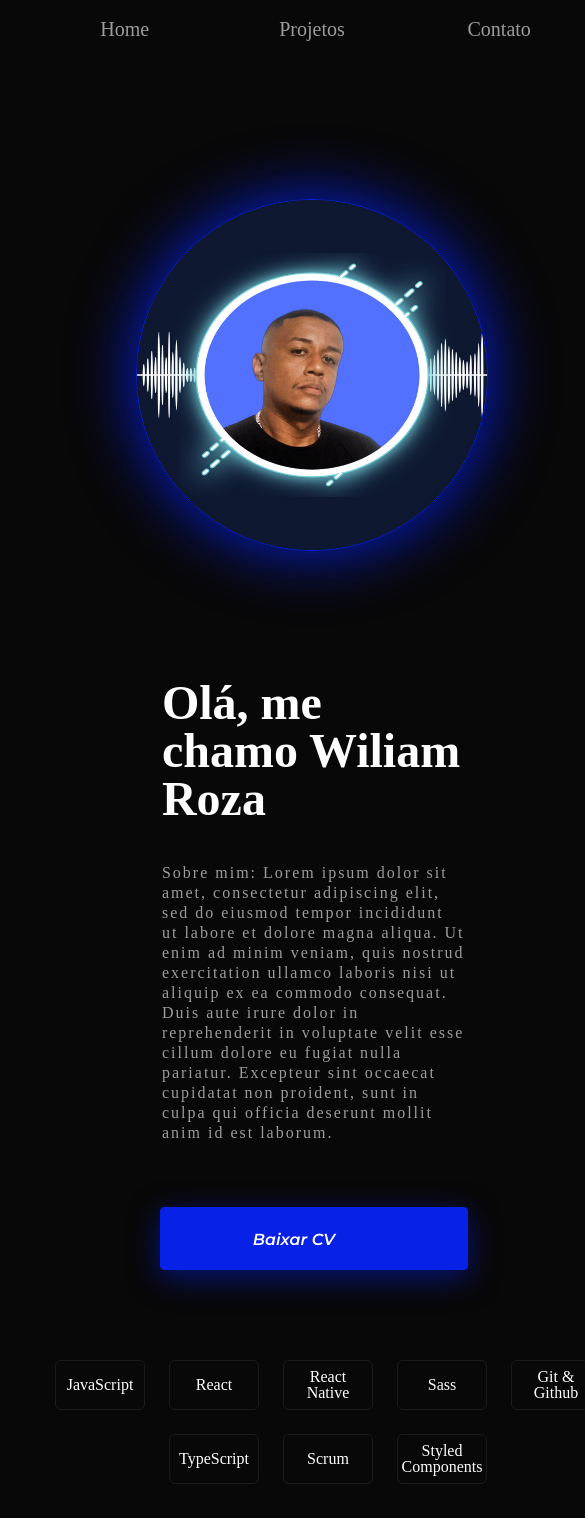
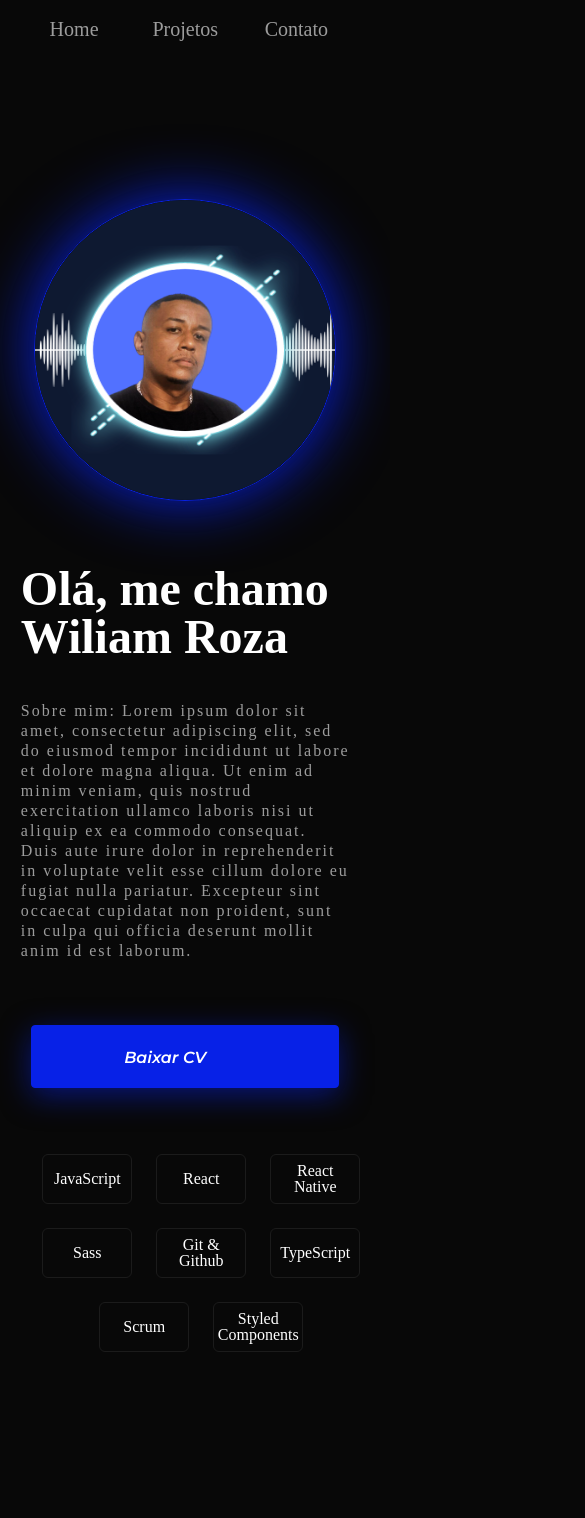
Before and after one commit to devfrontwill/Portfolio, a React (Vite) app: page / in a window 390 px wide. Shown: the top 1518 px of the page, 585 px wide, since content can reach past the window. Built offline with nearby package versions, Linux system fonts and the light colour scheme; some icons are missing.

Commit message:
Style: feito alguns ajustes na responsividade

```diff
--- a/src/pages/Contato/index.jsx
+++ b/src/pages/Contato/index.jsx
@@ -3,6 +3,7 @@ import emailjs from '@emailjs/browser';
 import { PiCaretRightBold } from 'react-icons/pi';
 import styles from './styles.module.scss';
 import Menu from '../../components/Menu';
+import Footer from '../../components/Footer';
 
 
 export default function Contato() {
@@ -108,9 +109,8 @@ export default function Contato() {
 
                 </form>
 
+                <footer className={styles.copyright} >© Copyright Devfrontwill - 2023 All rights reserved</footer>
             </div>
-
-            <footer className={styles.copyright} >© Copyright Devfrontwill - 2023 All rights reserved</footer>
         </>
     )
 }
--- a/src/pages/Home/index.jsx
+++ b/src/pages/Home/index.jsx
@@ -5,6 +5,7 @@ import styles from './styles.module.scss';
 import profile from '../../assets/profile.png';
 import currilum from '../../assets/curriculum.pdf';
 import Menu from '../../components/Menu';
+
 
 function Home() {
     return (
@@ -68,6 +69,8 @@ function Home() {
                         </nav>
                     </section>
                 </footer>
+
+
             </div>
 
         </>
--- a/src/pages/Home/styles.module.scss
+++ b/src/pages/Home/styles.module.scss
@@ -1,22 +1,12 @@
 @import url('https://fonts.googleapis.com/css2?family=Courgette&family=IBM+Plex+Mono:wght@700&family=Montserrat:ital,wght@1,400;1,600&display=swap');
 
-html::-webkit-scrollbar {
-    width: 10px;
-    height: 10px;
-}
 
-html::-webkit-scrollbar-thumb {
-    border-radius: 50px;
-    background: #0721e7;
-}
 
-html::-webkit-scrollbar-track {
-    background: #080808;
-}
+
 
 .container {
     background-color: #080808;
-    width: 99.975vw;
+    width: 99vw;
     height: 180vh;
 
 
@@ -29,12 +19,8 @@ html::-webkit-scrollbar-track {
 
 
         img {
-            display: flex;
-            flex-direction: column;
-            justify-content: center;
-            align-items: center;
-            width: 350px;
-            height: 350px;
+            width: 300px;
+            height: 300px;
             border-radius: 100%;
             box-shadow: 0 0 65px 0 rgba(7, 33, 231, 0.972);
             border: 1px solid rgb(7, 33, 231);
@@ -48,8 +34,8 @@ html::-webkit-scrollbar-track {
         justify-content: center;
         align-items: center;
         flex-wrap: wrap;
-        margin: 2rem 0;
-        padding: 2rem 10rem;
+        margin-top: -2rem;
+        padding: 2rem 1.3rem;
 
 
         .title {
@@ -198,6 +184,7 @@ html::-webkit-scrollbar-track {
         align-items: flex-start;
         gap: 1.5rem;
         flex-shrink: 0;
+        margin-bottom: 10rem;
 
         .footer_item {
             width: 5rem;
@@ -216,10 +203,12 @@ html::-webkit-scrollbar-track {
     }
 }
 
+
+
 @media screen and (max-width: 768px) {
     .container {
-        width: 160vw;
-        height: 305vh;
+        width: 95vw;
+        height: 210vh;
 
         .container_footer {
             margin-left: 1rem;
@@ -231,4 +220,20 @@ html::-webkit-scrollbar-track {
             }
         }
     }
+
+
 }
+
+html::-webkit-scrollbar {
+    width: 10px;
+    height: 10px;
+}
+
+html::-webkit-scrollbar-thumb {
+    border-radius: 50px;
+    background: #0721e7;
+}
+
+html::-webkit-scrollbar-track {
+    background: #080808;
+}
--- a/src/pages/Projetos/index.jsx
+++ b/src/pages/Projetos/index.jsx
@@ -3,6 +3,7 @@ import ProjetosWeb from '../../components/ProjetosWeb';
 import ProjetosMobile from "../../components/ProjetosMobile";
 import styles from './styles.module.scss';
 import Menu from '../../components/Menu';
+
 
 
 function Projetos() {
```
